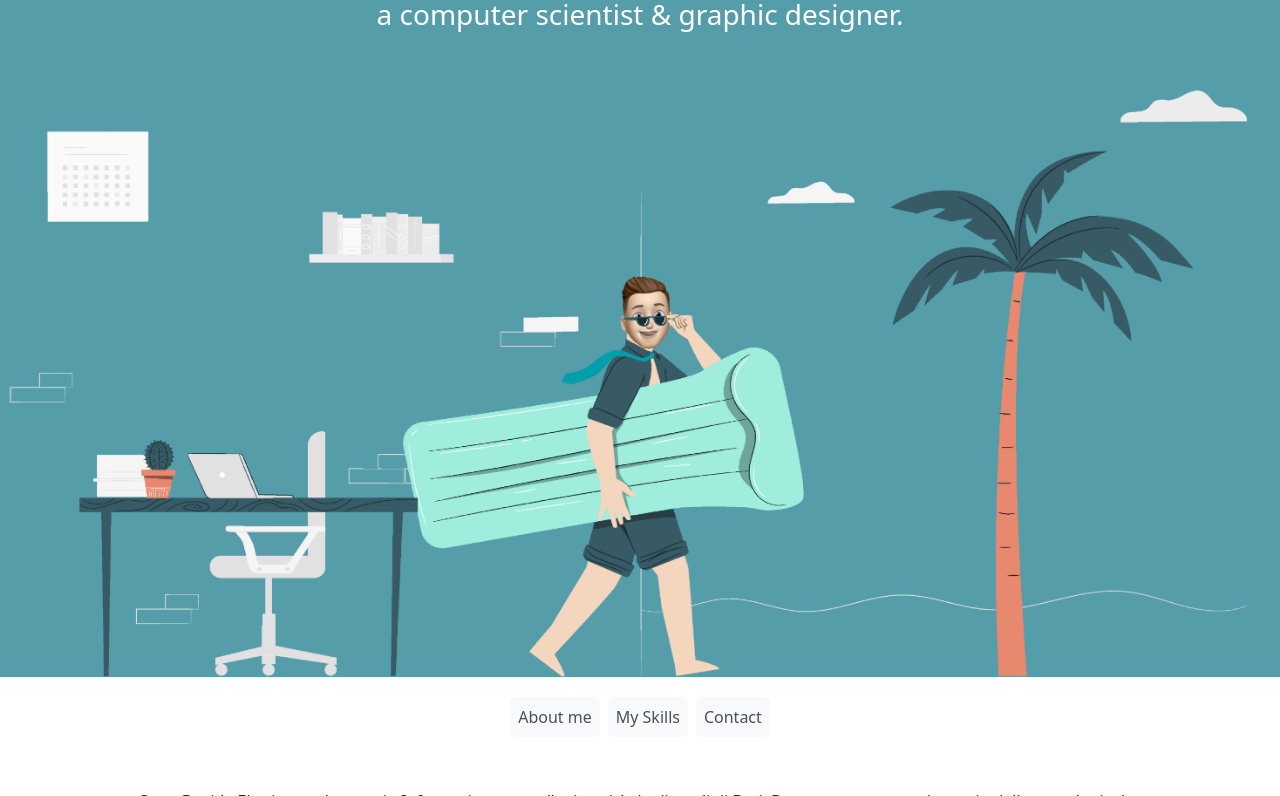
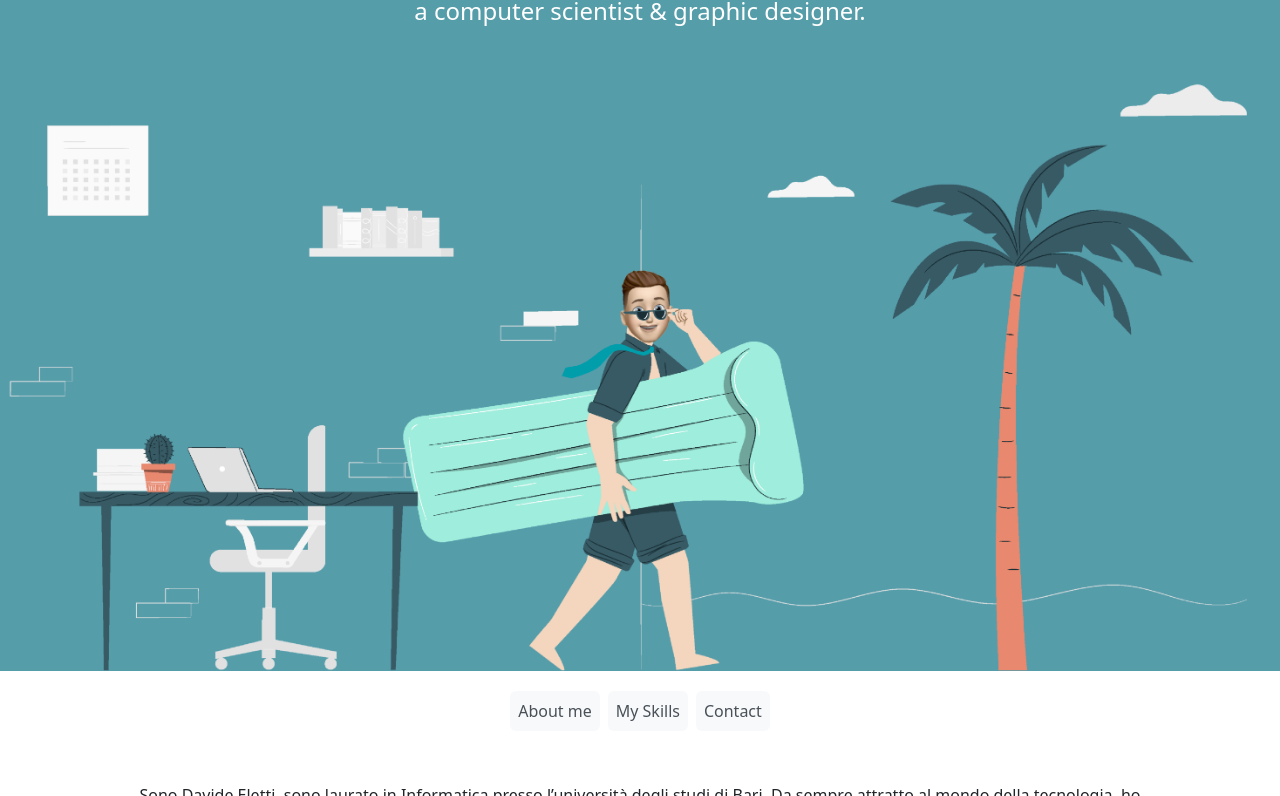
Before and after one commit to elettidavide/mysite, a plain HTML site: page index.html in a window 1280 px wide. Shown: the part 91-887 px from the top of the page. Drawn offline with nearby package versions, Linux system fonts and the light colour scheme.

Commit message:
Update index.html

```diff
--- a/index.html
+++ b/index.html
@@ -29,7 +29,7 @@
 
     <div class="imagetexttop text-white">
         <p class="fs-1 fw-lighter pt-4 m-0 text-center">I'm Davide</p>
-        <p class="fs-3 fw-lighter pb-4 m-0 text-center">a computer scientist & graphic designer.</p>
+        <p class="fs-4 fw-lighter pb-4 m-0 text-center">a computer scientist & graphic designer.</p>
         <img src="./images/imgtop.png" class="img-fluid m-0 p-0" alt="imagetop" height="700" width="1900">
     </div>
 
@@ -109,4 +109,3 @@
         crossorigin="anonymous"></script>
 
 </body>
-}
```
